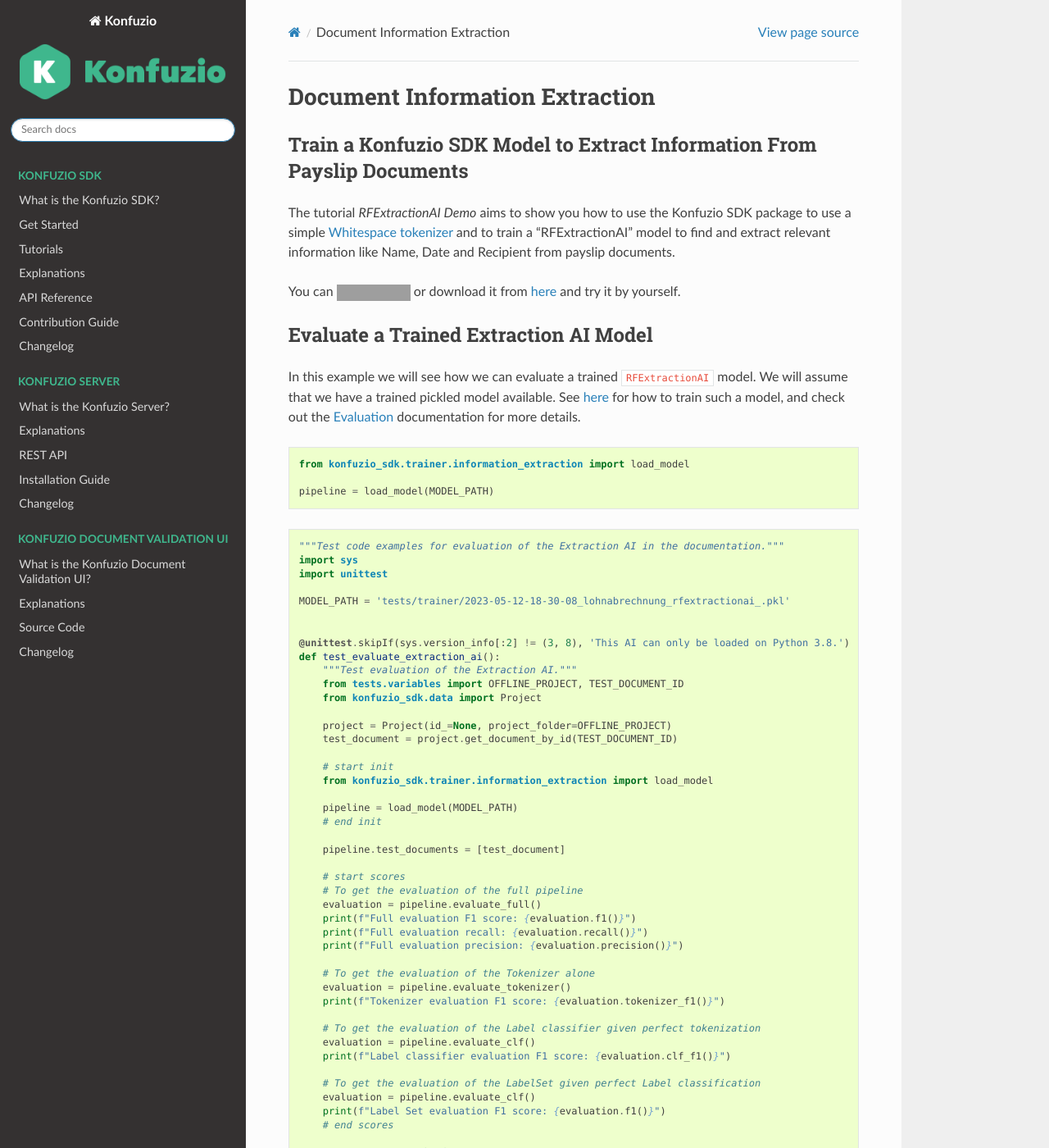
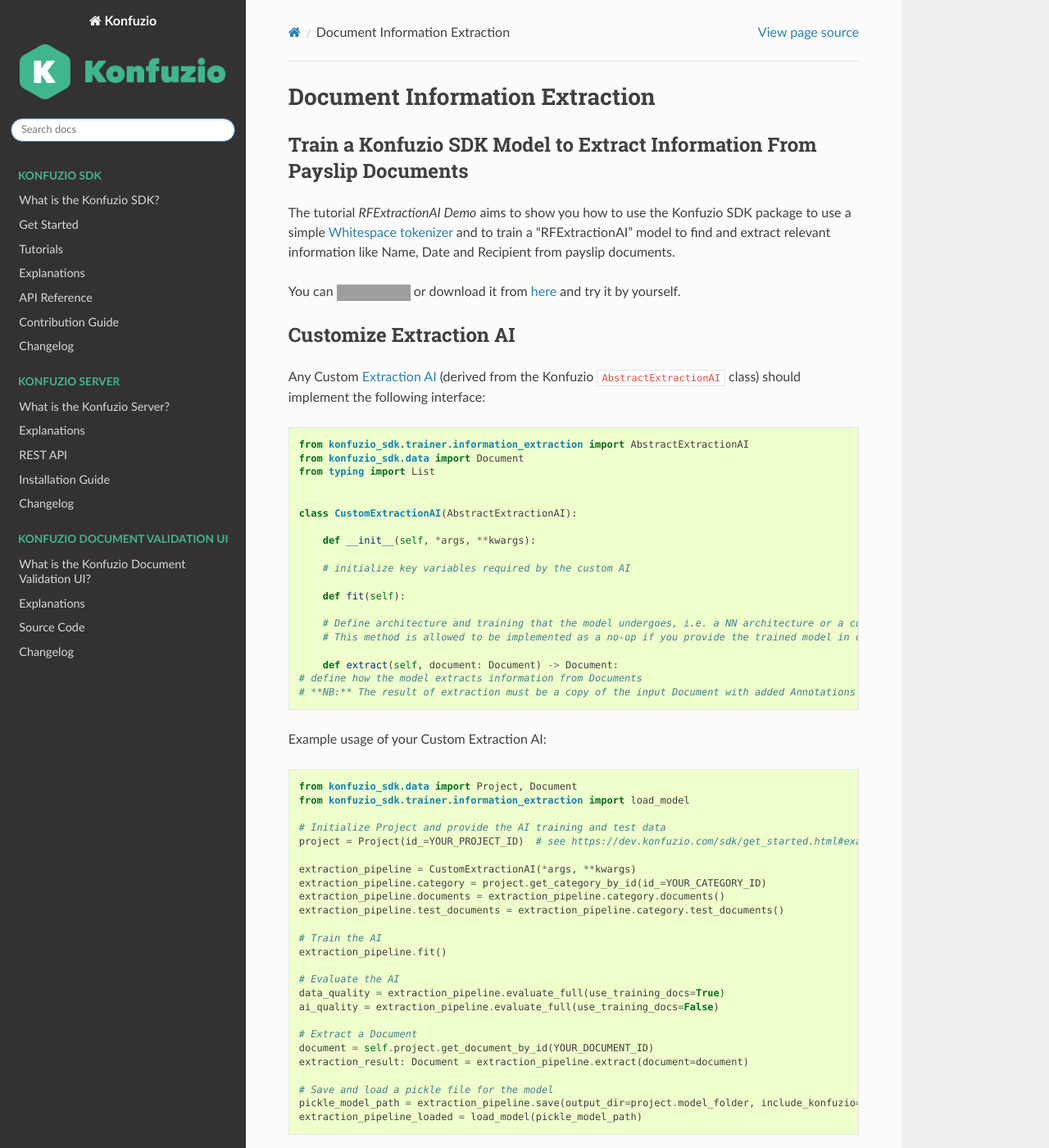
Before and after one commit to konfuzio-ai/konfuzio-sdk, a Sphinx documentation site: the page built from docs/sdk/examples/information_extraction/index.md, in a window 1280 px wide and 1400 px high. Shown: the whole window at 82% size. Built offline with Sphinx 7.4.7 and the Read the Docs theme 2.0.0, drawn with Linux system fonts in a browser that asks for light colours; pages that are not in the unit, such as notebooks, are missing from menus; a script that is not in the unit is left out; grey boxes are pictures that could not be loaded.

Commit message:
moved variables

````diff
--- a/docs/sdk/boilerplates/test_file_splitting_example.py
+++ b/docs/sdk/boilerplates/test_file_splitting_example.py
@@ -1,15 +1,14 @@
 """Test a code example for the File Splitting section of the documentation."""
-from tests.variables import TEST_PROJECT_ID
 from typing import List
-
-YOUR_PROJECT_ID = TEST_PROJECT_ID
-YOUR_DOCUMENT_ID = 44865
 
 
 def test_context_aware_file_splitting():
     """Test the File Splitting section of the documentation."""
     from konfuzio_sdk.trainer.file_splitting import AbstractFileSplittingModel
+    from tests.variables import TEST_PROJECT_ID
 
+    YOUR_PROJECT_ID = TEST_PROJECT_ID
+    YOUR_DOCUMENT_ID = 44865
     # start imports
     from konfuzio_sdk.data import Page, Category, Project
     from konfuzio_sdk.trainer.file_splitting import SplittingAI
--- a/docs/sdk/boilerplates/test_get_started.py
+++ b/docs/sdk/boilerplates/test_get_started.py
@@ -1,15 +1,18 @@
 """Test code examples for Get Started section of the documentation."""
 import os
-from tests.variables import TEST_PROJECT_ID
+
 from konfuzio_sdk.data import Project, Document
 
-YOUR_PROJECT_ID = TEST_PROJECT_ID
+
 FILE_PATH = 'tests/test_data/pdf.pdf'
 ASSIGNEE_ID = None
 
 
 def test_project():
     """Test initializing the Project."""
+    from tests.variables import TEST_PROJECT_ID
+
+    YOUR_PROJECT_ID = TEST_PROJECT_ID
     # start project
     my_project = Project(id_=YOUR_PROJECT_ID)
     # end project
@@ -23,6 +26,9 @@
 
 def test_documents():
     """Test Document initialization."""
+    from tests.variables import TEST_PROJECT_ID
+
+    YOUR_PROJECT_ID = TEST_PROJECT_ID
     my_project = Project(id_=YOUR_PROJECT_ID)
 
     # start documents
@@ -37,6 +43,9 @@
 
 def test_document_loading():
     """Test uploading Documents."""
+    from tests.variables import TEST_PROJECT_ID
+
+    YOUR_PROJECT_ID = TEST_PROJECT_ID
     my_project = Project(id_=YOUR_PROJECT_ID)
     # start sync_true
     document = Document.from_file(FILE_PATH, project=my_project, sync=True)
@@ -59,6 +68,9 @@
 
 def test_modify_document():
     """Test modifying the Document."""
+    from tests.variables import TEST_PROJECT_ID
+
+    YOUR_PROJECT_ID = TEST_PROJECT_ID
     my_project = Project(id_=YOUR_PROJECT_ID)
     document = my_project.documents[0]
     # start assignee
--- a/docs/sdk/boilerplates/test_outlier_annotations.py
+++ b/docs/sdk/boilerplates/test_outlier_annotations.py
@@ -1,12 +1,12 @@
 """Test searching for the outlier Annotations under a given Label."""
-from tests.variables import TEST_PROJECT_ID
-
-YOUR_PROJECT_ID = TEST_PROJECT_ID
 YOUR_LABEL_NAME = 'Austellungsdatum'
 
 
 def test_outlier_by_regex():
     """Test finding outlier Annotations by regex."""
+    from tests.variables import TEST_PROJECT_ID
+
+    YOUR_PROJECT_ID = TEST_PROJECT_ID
     # start project
     from konfuzio_sdk.data import Project
 
@@ -30,6 +30,9 @@
     from konfuzio_sdk.tokenizer.base import ListTokenizer
     from konfuzio_sdk.tokenizer.regex import RegexTokenizer
     from konfuzio_sdk.data import Project
+    from tests.variables import TEST_PROJECT_ID
+
+    YOUR_PROJECT_ID = TEST_PROJECT_ID
 
     project = Project(id_=YOUR_PROJECT_ID)
     # start get austellungsdatum
@@ -64,6 +67,9 @@
 
 def test_outliers_by_normalization():
     """Test finding outlier Annotations by normalization."""
+    from tests.variables import TEST_PROJECT_ID
+
+    YOUR_PROJECT_ID = TEST_PROJECT_ID
     # start normalization
     from konfuzio_sdk.data import Project
 
@@ -79,6 +85,9 @@
 
 def test_three_methods():
     """Test combined search for outlier Annotations."""
+    from tests.variables import TEST_PROJECT_ID
+
+    YOUR_PROJECT_ID = TEST_PROJECT_ID
     # start combined
     from konfuzio_sdk.data import Project
 
--- a/docs/sdk/boilerplates/test_regex_based_annotations.py
+++ b/docs/sdk/boilerplates/test_regex_based_annotations.py
@@ -1,11 +1,11 @@
 """Test code examples for regex-based Annotations in the documentation."""
-from tests.variables import TEST_PROJECT_ID
-
-YOUR_PROJECT_ID = TEST_PROJECT_ID
 
 
 def test_regex_based_annotations():
     """Test regex-based Annotations."""
+    from tests.variables import TEST_PROJECT_ID
+
+    YOUR_PROJECT_ID = TEST_PROJECT_ID
     # start imports
     import re
     from konfuzio_sdk.data import Project, Annotation, Span
--- a/docs/sdk/boilerplates/test_segmentation_and_bboxes.py
+++ b/docs/sdk/boilerplates/test_segmentation_and_bboxes.py
@@ -1,11 +1,11 @@
 """Test code examples for visualizing segmentation and bboxes in the documentation."""
-from tests.variables import TEST_PROJECT_ID, TEST_DOCUMENT_ID
-
-YOUR_PROJECT_ID, YOUR_DOCUMENT_ID = TEST_PROJECT_ID, TEST_DOCUMENT_ID
 
 
 def test_visualize_bbox():
     """Test visualization of Bboxes."""
+    from tests.variables import TEST_PROJECT_ID, TEST_DOCUMENT_ID
+
+    YOUR_PROJECT_ID, YOUR_DOCUMENT_ID = TEST_PROJECT_ID, TEST_DOCUMENT_ID
     # start document
     from PIL import ImageDraw
     from konfuzio_sdk.data import Project
@@ -48,6 +48,9 @@
 
 def test_segmentation():
     """Test segmentation endpoint."""
+    from tests.variables import TEST_PROJECT_ID, TEST_DOCUMENT_ID
+
+    YOUR_PROJECT_ID, YOUR_DOCUMENT_ID = TEST_PROJECT_ID, TEST_DOCUMENT_ID
     # start segmentation
     from PIL import ImageDraw
     from konfuzio_sdk.data import Project
@@ -79,6 +82,9 @@
 
 def test_segmentation_and_bboxes():
     """Test segmentation and bboxes."""
+    from tests.variables import TEST_PROJECT_ID, TEST_DOCUMENT_ID
+
+    YOUR_PROJECT_ID, YOUR_DOCUMENT_ID = TEST_PROJECT_ID, TEST_DOCUMENT_ID
     # start dimensions
     from PIL import ImageDraw
     from konfuzio_sdk.data import Project
--- a/docs/sdk/boilerplates/test_sentence_tokenizer.py
+++ b/docs/sdk/boilerplates/test_sentence_tokenizer.py
@@ -1,11 +1,11 @@
 """Test creating Paragraph Annotations."""
-from tests.variables import TEST_PROJECT_ID, TEST_DOCUMENT_ID
-
-YOUR_PROJECT_ID, YOUR_DOCUMENT_ID = TEST_PROJECT_ID, TEST_DOCUMENT_ID
 
 
 def test_sentence_tokenizer():
     """Test sentence tokenizer."""
+    from tests.variables import TEST_PROJECT_ID, TEST_DOCUMENT_ID
+
+    YOUR_PROJECT_ID, YOUR_DOCUMENT_ID = TEST_PROJECT_ID, TEST_DOCUMENT_ID
     # start import
     from konfuzio_sdk.data import Project
     from konfuzio_sdk.tokenizer.paragraph_and_sentence import SentenceTokenizer
--- a/docs/sdk/boilerplates/test_spans_not_found_label.py
+++ b/docs/sdk/boilerplates/test_spans_not_found_label.py
@@ -1,11 +1,11 @@
 """Test code examples for finding Spans of a Label not found by the Tokenizer."""
-from tests.variables import TEST_PROJECT_ID
-
-YOUR_PROJECT_ID = TEST_PROJECT_ID
 
 
 def test_spans_not_found_label():
     """Test finding spans not found label."""
+    from tests.variables import TEST_PROJECT_ID
+
+    YOUR_PROJECT_ID = TEST_PROJECT_ID
     # start spans
     from konfuzio_sdk.data import Project
     from konfuzio_sdk.tokenizer.regex import WhitespaceTokenizer
--- a/docs/sdk/boilerplates/test_train_label_regex_tokenizer.py
+++ b/docs/sdk/boilerplates/test_train_label_regex_tokenizer.py
@@ -1,11 +1,11 @@
 """Test code examples for training a Label regex Tokenizer."""
-from tests.variables import TEST_PROJECT_ID, TEST_DOCUMENT_ID
-
-YOUR_PROJECT_ID, YOUR_CATEGORY_ID, YOUR_DOCUMENT_ID = TEST_PROJECT_ID, 63, TEST_DOCUMENT_ID
 
 
 def test_train_label_regex_tokenizer():
     """Test train label regex tokenizer."""
+    from tests.variables import TEST_PROJECT_ID, TEST_DOCUMENT_ID
+
+    YOUR_PROJECT_ID, YOUR_CATEGORY_ID, YOUR_DOCUMENT_ID = TEST_PROJECT_ID, 63, TEST_DOCUMENT_ID
     # start train
     from konfuzio_sdk.data import Project
     from konfuzio_sdk.tokenizer.regex import RegexTokenizer
--- a/docs/sdk/examples/information_extraction/index.md
+++ b/docs/sdk/examples/information_extraction/index.md
@@ -12,6 +12,62 @@
 
 .. |OpenInColab| image:: https://colab.research.google.com/assets/colab-badge.svg
 .. _OpenInColab: https://colab.research.google.com/github/konfuzio-ai/document-ai-python-sdk/blob/master/docs/sdk/examples/RFExtractionAI%20Demo.ipynb
+
+### Customize Extraction AI
+
+Any Custom [Extraction AI](sourcecode.html#extraction-ai) (derived from the Konfuzio `AbstractExtractionAI` class) should implement
+the following interface:
+
+```python
+from konfuzio_sdk.trainer.information_extraction import AbstractExtractionAI
+from konfuzio_sdk.data import Document
+from typing import List
+
+
+class CustomExtractionAI(AbstractExtractionAI):
+
+    def __init__(self, *args, **kwargs):
+
+    # initialize key variables required by the custom AI
+
+    def fit(self):
+
+    # Define architecture and training that the model undergoes, i.e. a NN architecture or a custom hardcoded logic
+    # This method is allowed to be implemented as a no-op if you provide the trained model in other ways
+
+    def extract(self, document: Document) -> Document:
+# define how the model extracts information from Documents
+# **NB:** The result of extraction must be a copy of the input Document with added Annotations attribute `Document._annotations`
+```
+
+Example usage of your Custom Extraction AI:
+```python
+from konfuzio_sdk.data import Project, Document
+from konfuzio_sdk.trainer.information_extraction import load_model
+
+# Initialize Project and provide the AI training and test data
+project = Project(id_=YOUR_PROJECT_ID)  # see https://dev.konfuzio.com/sdk/get_started.html#example-usage
+
+extraction_pipeline = CustomExtractionAI(*args, **kwargs)
+extraction_pipeline.category = project.get_category_by_id(id_=YOUR_CATEGORY_ID)
+extraction_pipeline.documents = extraction_pipeline.category.documents()
+extraction_pipeline.test_documents = extraction_pipeline.category.test_documents()
+
+# Train the AI
+extraction_pipeline.fit()
+
+# Evaluate the AI
+data_quality = extraction_pipeline.evaluate_full(use_training_docs=True)
+ai_quality = extraction_pipeline.evaluate_full(use_training_docs=False)
+
+# Extract a Document
+document = self.project.get_document_by_id(YOUR_DOCUMENT_ID)
+extraction_result: Document = extraction_pipeline.extract(document=document)
+
+# Save and load a pickle file for the model
+pickle_model_path = extraction_pipeline.save(output_dir=project.model_folder, include_konfuzio=True)
+extraction_pipeline_loaded = load_model(pickle_model_path)
+```
 
 ### Evaluate a Trained Extraction AI Model
 
````
Also changed, not shown: docs/sdk/boilerplates/test_word_bboxes.py (+14 -0 lines), docs/sdk/examples/word-tokenizer/index.md (+15 -8 lines), docs/sdk/index.md (+0 -54 lines).
